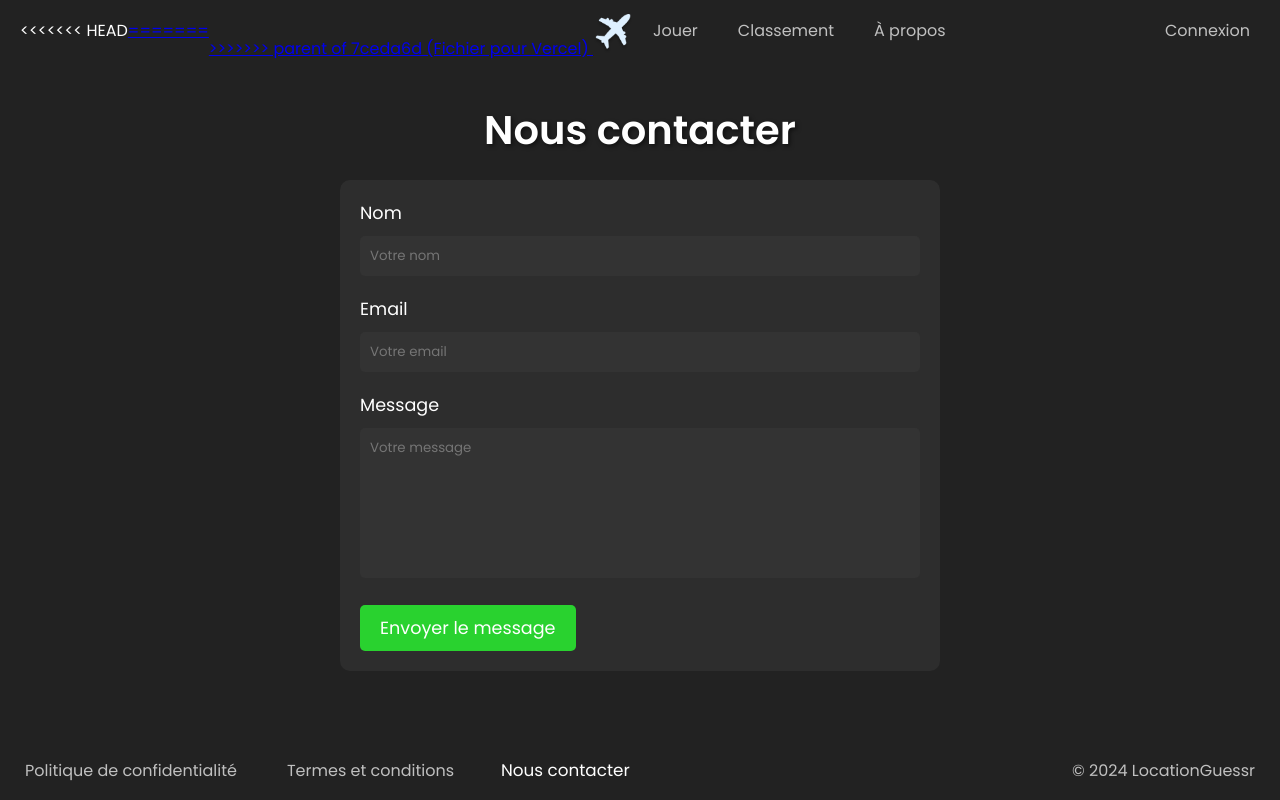
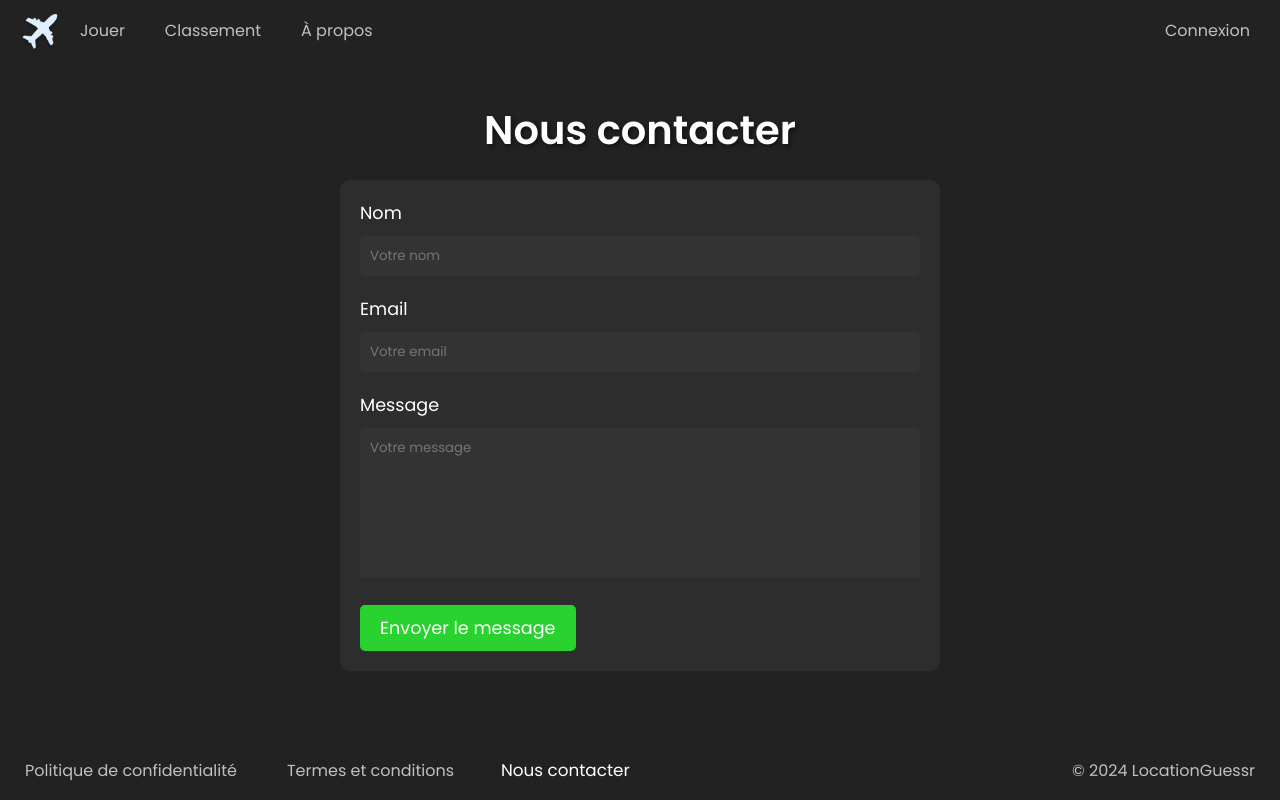
Before and after one commit to ethan-hgt/LocationGuessr, a plain HTML site: page html/contact.html in a window 1280 px wide. Drawn offline with nearby package versions, Linux system fonts and the light colour scheme.

Commit message:
Regler les dernière erreur
- Header contact ✓
- Calcul points arrondi sans décimal ✓

```diff
--- a/html/contact.html
+++ b/html/contact.html
@@ -139,11 +139,7 @@
 
     <header>
         <div class="left-header">
-<<<<<<< HEAD
             <a href="accueil.html">
-=======
-            <a href="index.html">
->>>>>>> parent of 7ceda6d (Fichier pour Vercel)
                 <img src="../img/plane.png" alt="icon" class="header-icon" draggable="false">
             </a>
             <a href="play.html" class="header-link">Jouer</a>
--- a/html/script/script_jeu.js
+++ b/html/script/script_jeu.js
@@ -234,7 +234,7 @@ function validateChoice() {
   drawLineBetweenPoints({ lng: userPosition.lng, lat: userPosition.lat }, correctPoint);
 
   const distance = turf.distance([userPosition.lng, userPosition.lat], [correctPoint.lng, correctPoint.lat], { units: 'kilometers' });
-  document.getElementById('distanceDisplay').textContent = `Distance au point correct : ${distance.toFixed(2)} km`;
+  document.getElementById('distanceDisplay').textContent = `Distance au point correct : ${Math.round(distance)} km`;
   document.getElementById('distanceDisplay').style.display = 'block';
 
   const roundScore = calculateScore(distance);
```
